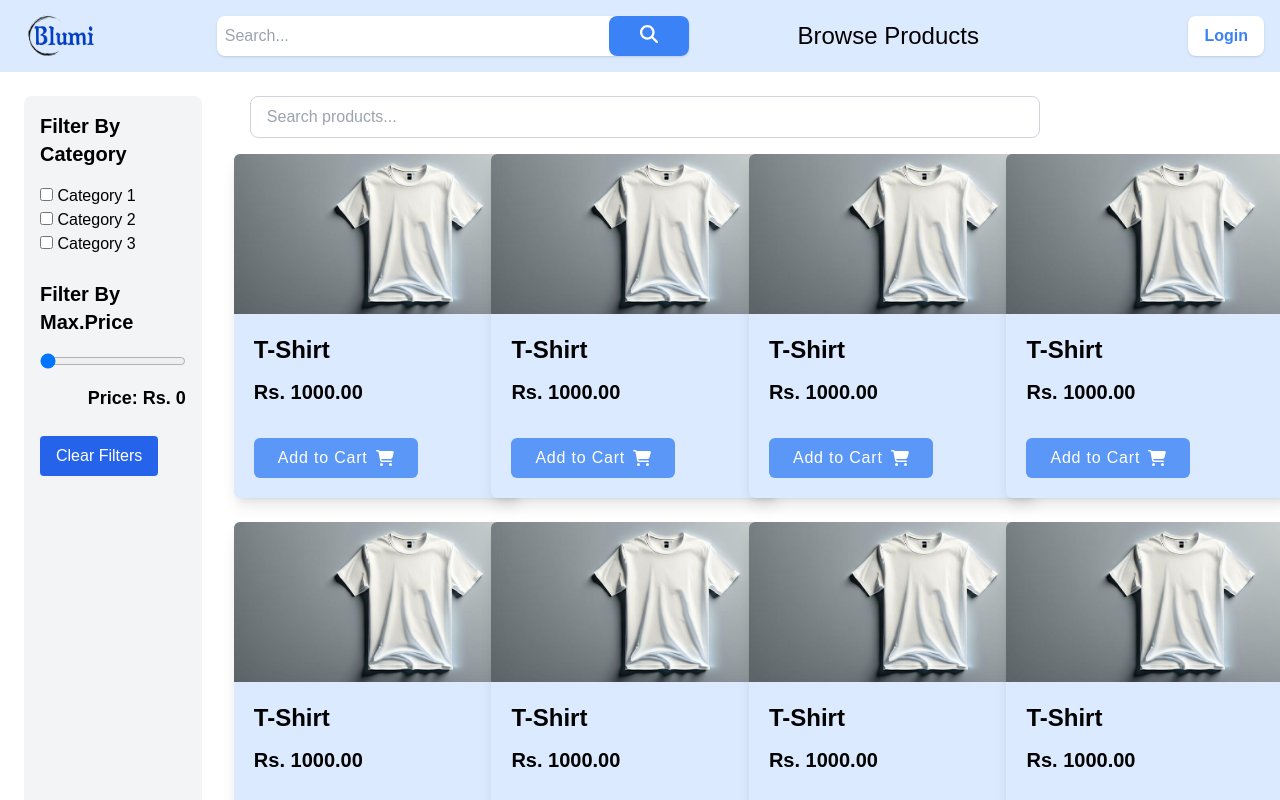
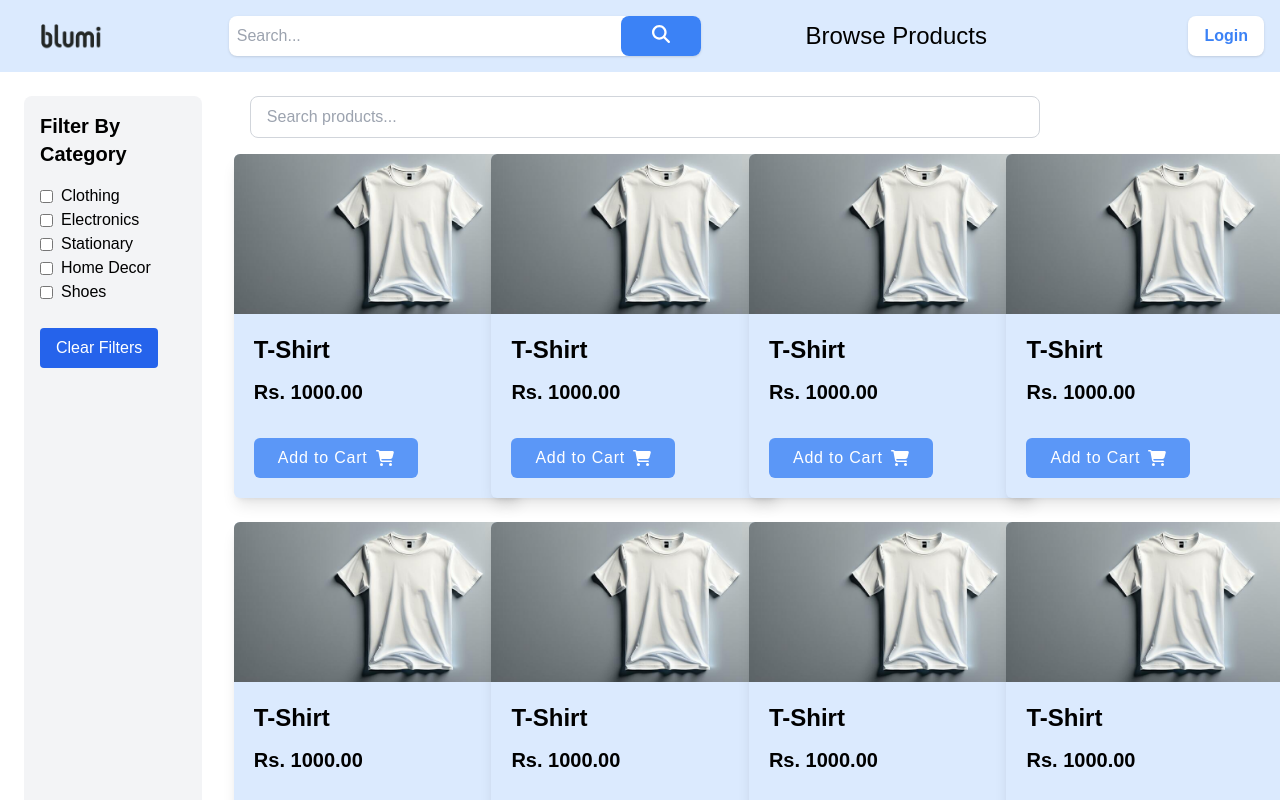
Before and after one commit to KrishnaSharma10/Blumi-thriftstore-ecommerce-frontned, a React (Create React App) app: page /browseproducts in a window 1280 px wide. Shown: the top 800 px of the page. Built offline with nearby package versions, Linux system fonts and the light colour scheme; a web font is replaced by a local one.

Commit message:
changed logo

```diff
--- a/src/components/Header/navbar.jsx
+++ b/src/components/Header/navbar.jsx
@@ -2,7 +2,7 @@ import React, { useState, useEffect } from "react";
 import { FontAwesomeIcon } from '@fortawesome/react-fontawesome';
 import { faHeart, faShoppingCart, faUser, faSearch, faBars } from '@fortawesome/free-solid-svg-icons';
 import { NavLink, Link } from "react-router-dom";
-import logo from "../assets/logo.png";
+import logo from "../assets/blumilogo.png";
 import LogoutButton from "../login/Logoutbutton";
 import Cookies from "js-cookie";
 
@@ -44,7 +44,7 @@ function Navbar() {
     return (
         <nav className="bg-blue-100 sticky top-0 z-50 w-full p-4">
             <div className="flex justify-between items-center mx-auto">
-                <div className="flex items-center w-24 h-10">
+                <div className="flex items-center pt-1 w-20 h-6 md:w-28 h-14">
                     <Link to='/'>
                         <img src={logo} alt="logo" className=""></img>
                     </Link>
--- a/src/components/Miscellaneous/Filter.js
+++ /dev/null
@@ -1,36 +0,0 @@
-import React,{useState} from "react";
-
-const FilterProducts = () => {
-    const [price, setPrice] = useState(0);
-
-    const handlePriceChange = (event) => {
-        setPrice(event.target.value);
-    };
-
-    const ClearFilters = () => {
-        setPrice(0);
-    }
-
-    return(
-        <aside className="w-full md:w-1/6 bg-gray-100 p-4 rounded-lg mb-4 mx-2">
-            <h2 className="text-xl font-semibold mb-4">Filter By Category</h2>
-                <ul className="mb-6">
-                    <li><input type="checkbox" /> Category 1</li>
-                    <li><input type="checkbox" /> Category 2</li>
-                    <li><input type="checkbox" /> Category 3</li>
-                </ul>
-            <h2 className="text-xl font-semibold mb-4">Filter By Max.Price</h2>
-            <div className="mb-6">
-                <input type="range" min="0" max="5000" value={price} onChange={handlePriceChange} className="w-full"/>
-                <div className="text-right mt-2">
-                        <span className="text-lg font-semibold">Price: Rs. {price}</span>
-                </div>
-            </div>
-            <button className="bg-blue-600 text-white px-4 py-2 rounded hover:bg-blue-700 " onClick={ClearFilters}>
-                Clear Filters
-            </button>
-        </aside>
-    )
-}
-
-export default FilterProducts;
--- /dev/null
+++ b/src/components/Miscellaneous/Filter.jsx
@@ -0,0 +1,50 @@
+import React, { useState } from "react";
+
+const FilterProducts = () => {
+    const ClearFilters = () => {
+
+    }
+
+    return (
+        <aside className="w-full md:w-1/6 bg-gray-100 p-4 rounded-lg mb-4 mx-2">
+            <h2 className="text-xl font-semibold mb-4">Filter By Category</h2>
+            <ul className="mb-6">
+                <li>
+                    <label className="flex items-center">
+                        <input type="checkbox" />
+                        <span className="ml-2">Clothing</span>
+                    </label>
+                </li>
+                <li>
+                    <label className="flex items-center">
+                        <input type="checkbox" />
+                        <span className="ml-2">Electronics</span>
+                    </label>
+                </li>
+                <li>
+                    <label className="flex items-center">
+                        <input type="checkbox" />
+                        <span className="ml-2">Stationary</span>
+                    </label>
+                </li>
+                <li>
+                    <label className="flex items-center">
+                        <input type="checkbox" />
+                        <span className="ml-2">Home Decor</span>
+                    </label>
+                </li>
+                <li>
+                    <label className="flex items-center">
+                        <input type="checkbox" />
+                        <span className="ml-2">Shoes</span>
+                    </label>
+                </li>
+            </ul>
+            <button className="bg-blue-600 text-white px-4 py-2 rounded hover:bg-blue-700 " onClick={ClearFilters}>
+                Clear Filters
+            </button>
+        </aside>
+    )
+}
+
+export default FilterProducts;
```
Also changed, not shown: src/components/assets/blumilogo.png (added).
